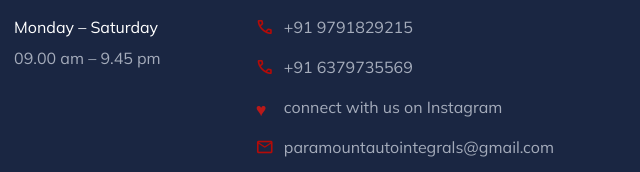
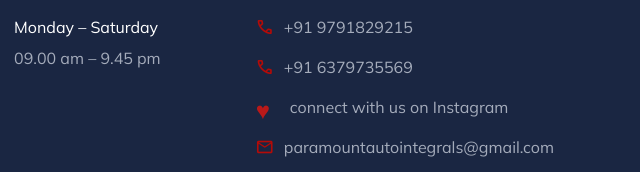
Before and after one commit to K4r7h1k04/Paramountautointegrals-, a plain HTML site: page index.html in a window 1280 px wide. Shown: the part 4405-4577 px from the top of the page, 640-1280 px from the left. Drawn offline with nearby package versions, Linux system fonts and the light colour scheme.

Commit message:
Update index.html

```diff
--- a/index.html
+++ b/index.html
@@ -442,11 +442,9 @@ Exterior parts: body, bumpers, headlights etc
               <span class="span">+91 6379735569</span>
             </a>
           </li>
-          <li>
-
-              <a href="https://instagram.com/paramount_auto_integrals?igshid=MzRlODBiNWFlZA==" class="footer-link">
-                <span class="material-symbols-rounded" style="color: rgb(185, 25, 25);">&hearts;</span>
-
+        <li>
+            <a href="https://instagram.com/paramount_auto_integrals?igshid=MzRlODBiNWFlZA==" class="footer-link">
+              <span id="heart" class="material-symbols-rounded" style="color: rgb(185, 25, 25); font-size: 24px;">&hearts;</span>
               <span class="span">connect with us on Instagram</span>
             </a>
           </li>
```
